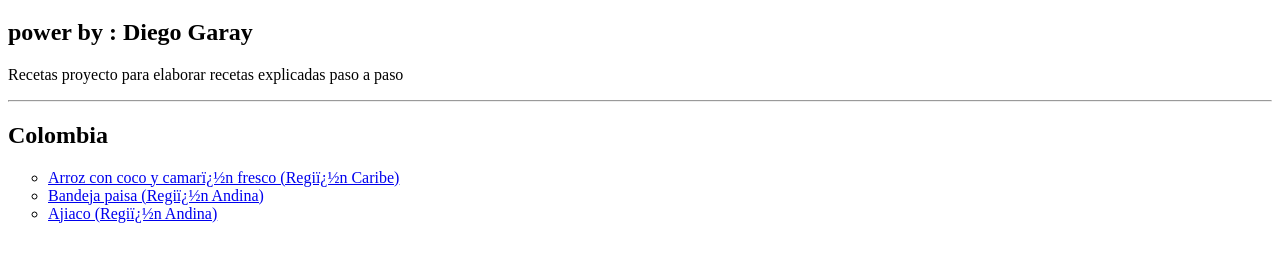
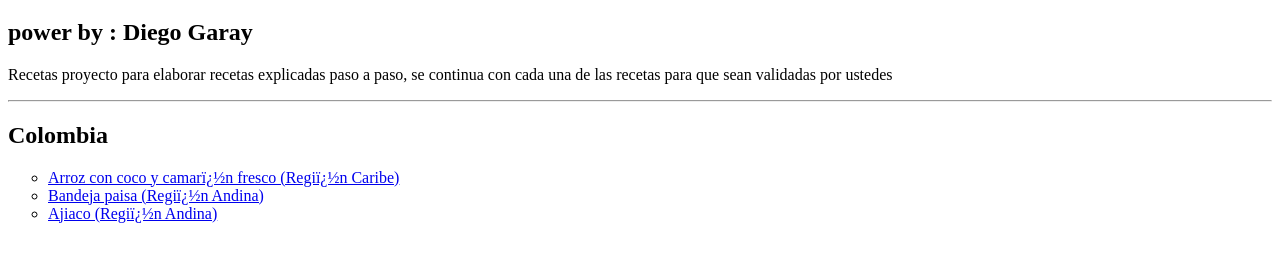
Before and after one commit to diegogarmej/recetario, a plain HTML site: page recetas/index.html in a window 1280 px wide. Shown: the part 257-518 px from the top of the page. Drawn offline with Linux system fonts and the light colour scheme.

Commit message:
actualizaci[on texto

```diff
--- a/recetas/index.html
+++ b/recetas/index.html
@@ -9,7 +9,7 @@
 </H1>
 <H1 ID="titulo1">Recetas de comida hispanoamericana</H1>
 <h2>power by : Diego Garay</h2>
-  <a>Recetas proyecto para elaborar recetas explicadas paso a paso</a>
+    <a>Recetas proyecto para elaborar recetas explicadas paso a paso, se continua con cada una de las recetas para que sean validadas por ustedes</a>
 	<P><HR></HR>
 	</P>
 <H2>Colombia</H2>
```
